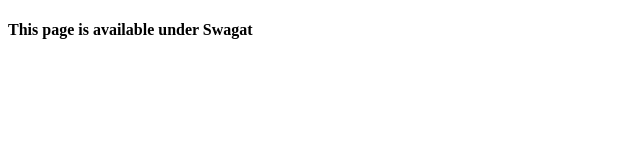
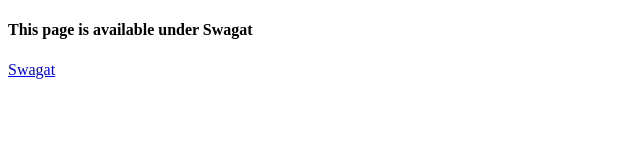
Before and after one commit to swagat-techriff/git2, a plain HTML site: page swagat.html in a window 1280 px wide. Shown: the full height of the page, 0-640 px from the left. Drawn offline with Linux system fonts and the light colour scheme.

Commit message:
completes swagat.html

```diff
--- a/swagat.html
+++ b/swagat.html
@@ -12,6 +12,9 @@
 
 <body>
     <h4>This page is available under Swagat</h4>
+    <p>
+        <a href="https://swagat.com/">Swagat</a>
+    </p>
 </body>
 
 </html>
```
